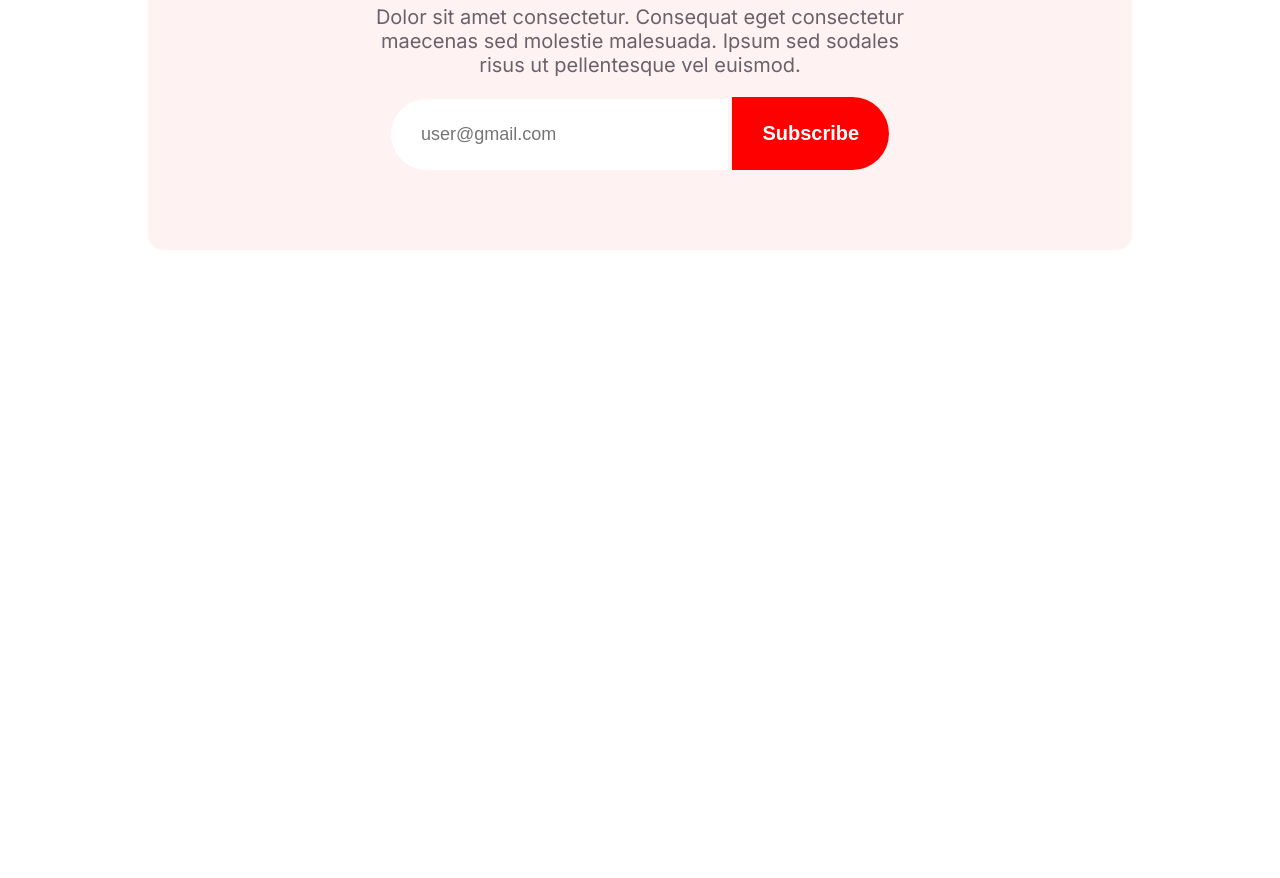
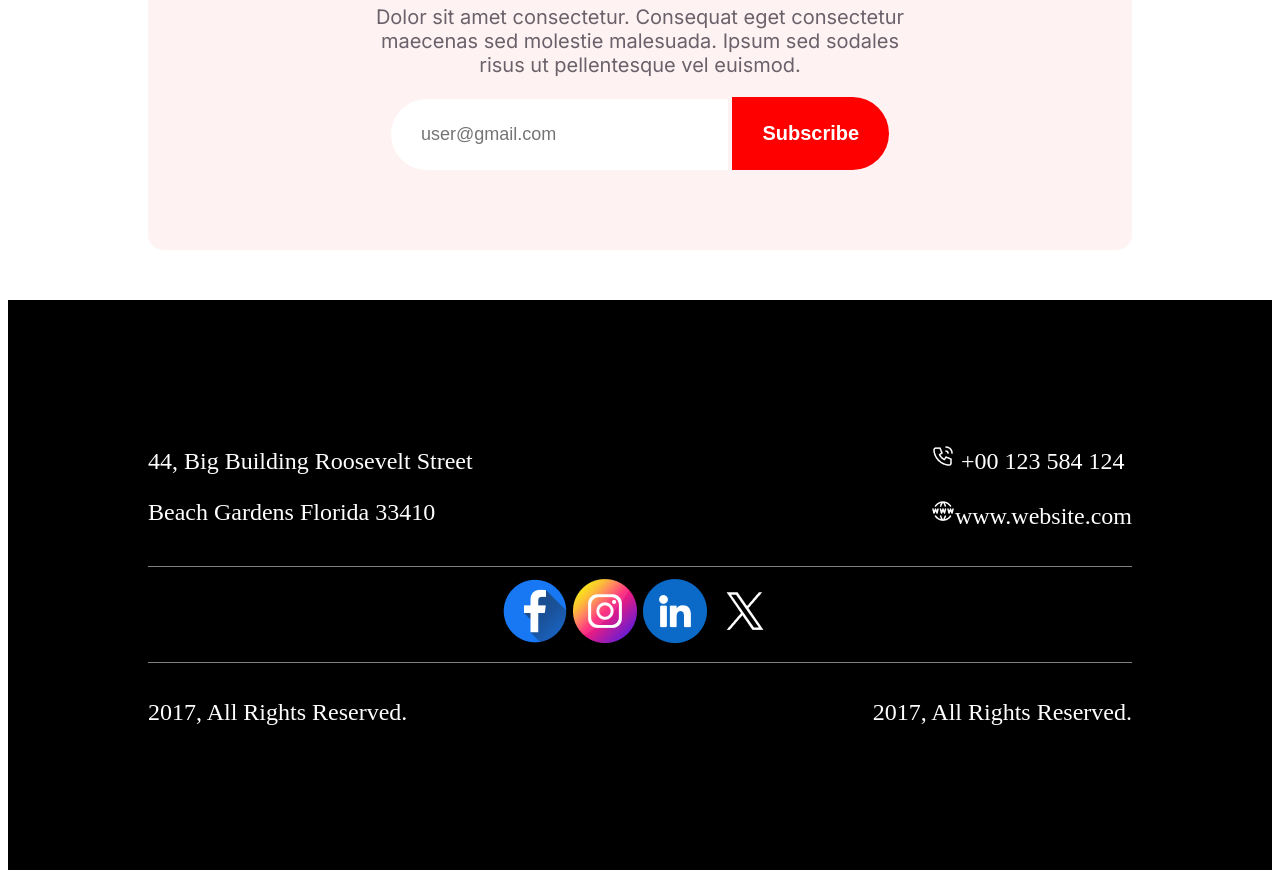
Before and after one commit to raihan-naime/new-year-offer-resources, a plain HTML site: page index.html in a window 1280 px wide. Shown: the part 7151-8029 px from the top of the page. Before the commit the page ends 7451 px from the top, so only its background shows below. Drawn offline with Linux system fonts and the light colour scheme.

Commit message:
added footer

```diff
--- a/index.html
+++ b/index.html
@@ -37,7 +37,8 @@
         <section class="welcome-section text-white">
             <div>
                 <h1 class="welcome-section-title">Welcome to midnight party</h1>
-                <p class="welcome-section-description">Dolor sit amet consectetur. Consequat eget consectetur maecenas sed molestie malesuada. Ipsum sed sodales risus ut pellentesque vel euismod. </p>
+                <p class="welcome-section-description">Dolor sit amet consectetur. Consequat eget consectetur maecenas
+                    sed molestie malesuada. Ipsum sed sodales risus ut pellentesque vel euismod. </p>
                 <button class="btn-join-now"><a class="text-white" href="">Join Now</a></button>
             </div>
             <img src="images/Group 70.png" alt="">
@@ -58,7 +59,8 @@
             <div>
                 <h4 class="color-primary">NEW BEST OFFER</h4>
                 <h3 class="font-merriweather">Coming Soon</h3>
-                    <p class="text-gray">Dolor sit amet consectetur. Consequat eget consectetur maecenas sed molestie malesuada. Ipsum sed sodales risus ut pellentesque vel euismod. </p>
+                <p class="text-gray">Dolor sit amet consectetur. Consequat eget consectetur maecenas sed molestie
+                    malesuada. Ipsum sed sodales risus ut pellentesque vel euismod. </p>
             </div>
             <div class="circle">
                 <img src="images/Ellipse 1.png" alt="">
@@ -75,7 +77,8 @@
             <h3 class="text-black">WHAT IS FUNCTIONAL</h3>
             <h1 class="holiday-title">Holidays Sale 50%</h1>
             <p class="text-gray">Dolor sit amet consectetur. Consequat eget consectetur maecenas sed
-molestie malesuada. Ipsum sed sodales risus ut pellentesque vel euismod. Eleifend nunc purus quam id fermentum amet amet sit consectetur.</p>
+                molestie malesuada. Ipsum sed sodales risus ut pellentesque vel euismod. Eleifend nunc purus quam id
+                fermentum amet amet sit consectetur.</p>
         </section>
 
         <!-- discount section -->
@@ -92,7 +95,8 @@ molestie malesuada. Ipsum sed sodales risus ut pellentesque vel euismod. Eleifen
         <section class="portfolio-section font-inter">
             <h3 class="color-primary">THE BEST GIFTS</h3>
             <h1 class="font-merriweather">Our Awesome Portfolio</h1>
-                <p class="text-gray">Dolor sit amet consectetur. Consequat eget consectetur maecenas sed molestie malesuada. Ipsum sed sodales risus ut pellentesque vel euismod. </p>
+            <p class="text-gray">Dolor sit amet consectetur. Consequat eget consectetur maecenas sed molestie malesuada.
+                Ipsum sed sodales risus ut pellentesque vel euismod. </p>
 
             <div class="image-container">
                 <img src="images/Rectangle 3.png" alt="">
@@ -110,14 +114,41 @@ molestie malesuada. Ipsum sed sodales risus ut pellentesque vel euismod. Eleifen
             <img src="images/Group 61.png" alt="">
             <h1 class="font-merriweather">Subscribe Newsletter</h1>
             <p class="text-gray">
-                        Dolor sit amet consectetur. Consequat eget consectetur maecenas sed molestie malesuada. Ipsum sed sodales risus ut pellentesque vel euismod.
+                Dolor sit amet consectetur. Consequat eget consectetur maecenas sed molestie malesuada. Ipsum sed
+                sodales risus ut pellentesque vel euismod.
             </p>
             <input type="email" name="" id="" placeholder="user@gmail.com">
             <button class="btn-subscribe text-white">Subscribe</button>
 
         </section>
     </main>
-    <footer></footer>
+    <footer class="text-white">
+        <div class="website-address">
+            <div>
+                <p>44, Big Building Roosevelt Street</p>
+                <p>Beach Gardens Florida 33410</p>
+            </div>
+            <div>
+                <p><img src="icons/Call.png" alt="">
+                    +00 123 584 124</p>
+                <p><img src="icons/Website.png" alt="">www.website.com</p>
+            </div>
+        </div>
+        <hr>
+        <div class="text-center">
+            <img src="icons/Facebook.png" alt="">
+            <img src="icons/Instagram.png" alt="">
+            <img src="icons/Linkedin.png" alt="">
+            <img src="icons/Twitter.png" alt="">
+        </div>
+        <hr>
+        <div class="website-copyright">
+            <p>
+                2017, All Rights Reserved.
+            </p>
+            <p>2017, All Rights Reserved.</p>
+        </div>
+    </footer>
 </body>
 
 </html>
--- a/styles/style.css
+++ b/styles/style.css
@@ -1,5 +1,3 @@
-
-
 /* google fonts */
 .font-merriweather {
     font-family: "Merriweather", serif;
@@ -17,35 +15,41 @@
 
 
 /* common sheared styles */
-.color-primary{
+.color-primary {
     color: #FF0000;
 }
-.text-white{
+
+.text-white {
     color: #FFFFFF;
 }
-.text-black{
+
+.text-black {
     color: rgba(7, 2, 17, 1);
 }
-.text-gray{
+
+.text-gray {
     color: rgba(7, 2, 17, 0.6);
     font-size: 20px;
 }
-.text-center{
+
+.text-center {
     text-align: center;
 }
 
 
-header, main{
+header,
+main {
     margin: 50px 140px;
 }
-main section{
+
+main section {
     margin-top: 120px;
 }
 
 
 
 /* header section */
-header{
+header {
     background-image: url('../images/Banner\ Image.png');
     background-repeat: no-repeat;
     border-radius: 16px;
@@ -53,77 +57,87 @@ header{
 }
 
 /* banner styles */
-.banner-content{
+.banner-content {
     text-align: center;
     padding: 170px 340px;
 }
 
-.banner-sub-title{
+.banner-sub-title {
     font-size: 32px;
 }
-.banner-title{
+
+.banner-title {
     font-size: 72px;
     font-weight: 900;
 }
 
 
 /* offer section styles */
-.offer-title{
+.offer-title {
     font-size: 88px;
     font-weight: 700;
 }
-.offer-description{
+
+.offer-description {
     font-size: 24px;
     font-weight: 500px;
 }
-.offer-sub-title{
+
+.offer-sub-title {
     font-size: 48px;
     font-weight: 700;
 }
 
 
 /* welcome section styles */
-.welcome-section{
+.welcome-section {
     background-image: url('../images/Vectorrr.png');
     background-repeat: no-repeat;
     /* background-size: cover; */
     display: flex;
     gap: 80px;
-    padding:0 126px;
+    padding: 0 126px;
     align-items: center;
 }
-.welcome-section-title{
+
+.welcome-section-title {
     font-size: 64px;
     font-weight: 900;
     width: 65%;
     /* margin-right: 150px; */
     margin-bottom: 10px;
 }
-.welcome-section-description{
+
+.welcome-section-description {
     font-size: 18px;
     width: 90%;
 }
-.btn-join-now{
+
+.btn-join-now {
     background-color: transparent;
     border: none;
 }
-.btn-join-now a{
+
+.btn-join-now a {
     text-decoration: none;
 }
 
 
 /* party details section */
-.party-details-section{
+.party-details-section {
     background: linear-gradient(#FFD8D8, #FFFFFF);
 }
-.party-details-section div{
+
+.party-details-section div {
     padding: 100px 380px;
 }
-.party-details-section p{
+
+.party-details-section p {
     font-size: 32px;
     font-weight: 600;
 }
-.party-details-section button{
+
+.party-details-section button {
     background-color: #FF0000;
     padding: 16px 32px;
     border-radius: 10px;
@@ -131,19 +145,22 @@ header{
 
 
 /* best offer section */
-.best-offer-section{
+.best-offer-section {
     display: flex;
     gap: 80px;
 }
-.best-offer-section h4{
+
+.best-offer-section h4 {
     font-size: 24px;
     font-weight: 500;
 }
-.best-offer-section h3{
+
+.best-offer-section h3 {
     font-size: 48px;
     font-weight: 700;
 }
-.circle{
+
+.circle {
     border: 10px solid #FF0000;
     border-radius: 50%;
     padding: 10px;
@@ -151,22 +168,24 @@ header{
 
 
 /* holiday section styles */
-.holiday-section{
+.holiday-section {
     padding: 0 125px;
 }
-.holiday-section h1{
+
+.holiday-section h1 {
     font-size: 72px;
     font-weight: 900;
     margin: 0px;
 }
-.holiday-section h3{
+
+.holiday-section h3 {
     font-size: 24px;
     font-weight: 500;
 }
 
 
 /* discount section */
-.discount-section{
+.discount-section {
     display: flex;
     background-image: url('../images/Rectangle\ 2.png');
     background-repeat: no-repeat;
@@ -175,28 +194,31 @@ header{
 
 
 /* portfolio section */
-.image-container{
+.image-container {
     display: flex;
     gap: 25px;
     justify-content: space-between;
     flex-wrap: wrap;
 }
-.portfolio-section p{
+
+.portfolio-section p {
     margin-right: 420px;
 }
 
 /* subscribe section styles */
-.subscribe-section{
+.subscribe-section {
     background-color: rgba(255, 0, 0, 0.05);
     padding: 80px 215px;
     border-radius: 15px;
 }
-.subscribe-section h1{
+
+.subscribe-section h1 {
     font-size: 48px;
     font-weight: 900;
     margin: 0px;
 }
-.subscribe-section input{
+
+.subscribe-section input {
     margin-right: 0px;
     padding: 25px 30px;
     font-size: 18px;
@@ -204,7 +226,8 @@ header{
     width: 50%;
     border-radius: 50px 0px 0px 50px;
 }
-.subscribe-section button{
+
+.subscribe-section button {
     margin-left: 0px;
     padding: 25px 30px;
     border: none;
@@ -213,3 +236,24 @@ header{
     background-color: #FF0000;
     border-radius: 0px 50px 50px 0px;
 }
+
+
+/* footer styles */
+footer {
+    background-color: black;
+    padding: 120px 140px;
+    font-size: 24px;
+}
+
+.website-address,
+.website-copyright {
+    display: flex;
+    align-items: center;
+    justify-content: space-between;
+}
+
+footer hr {
+    height: 1px;
+    background-color: gray;
+    border: none;
+}
```
Lines whose indentation alone changed are shown as unchanged.
